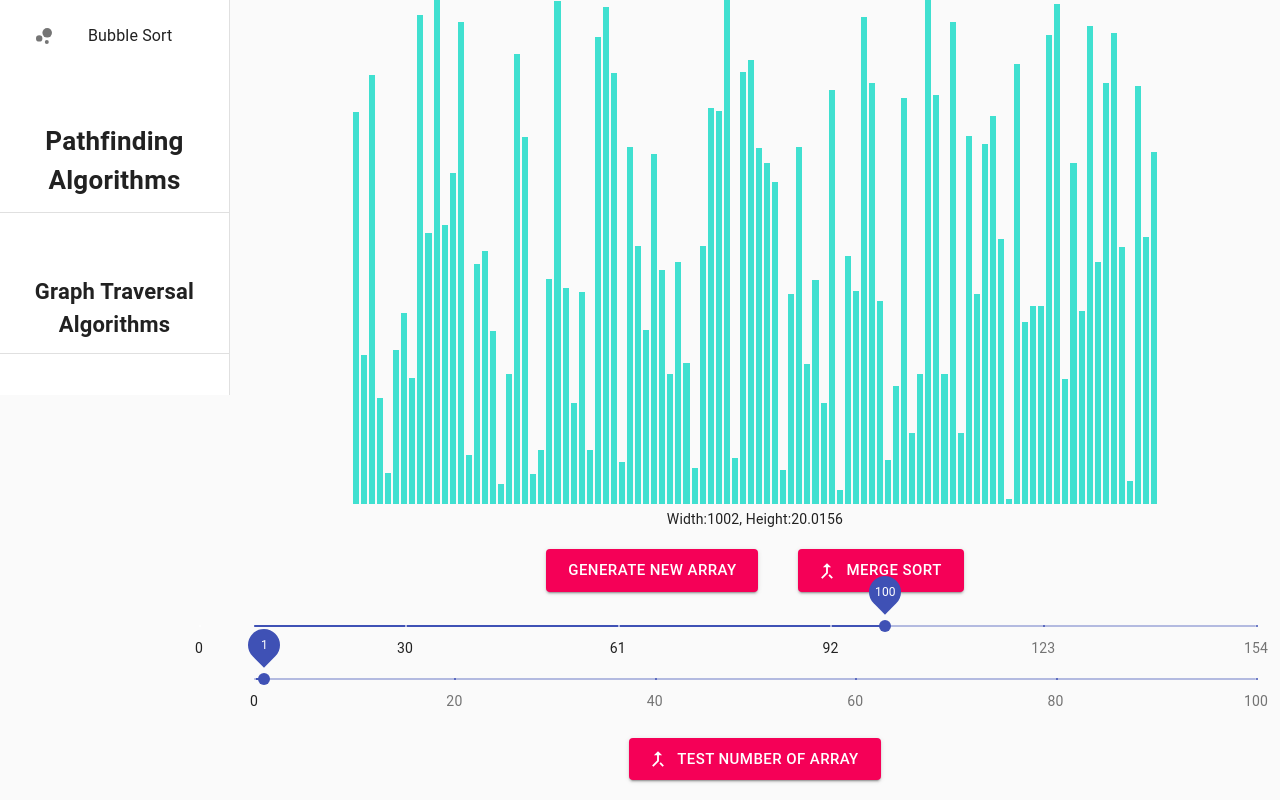
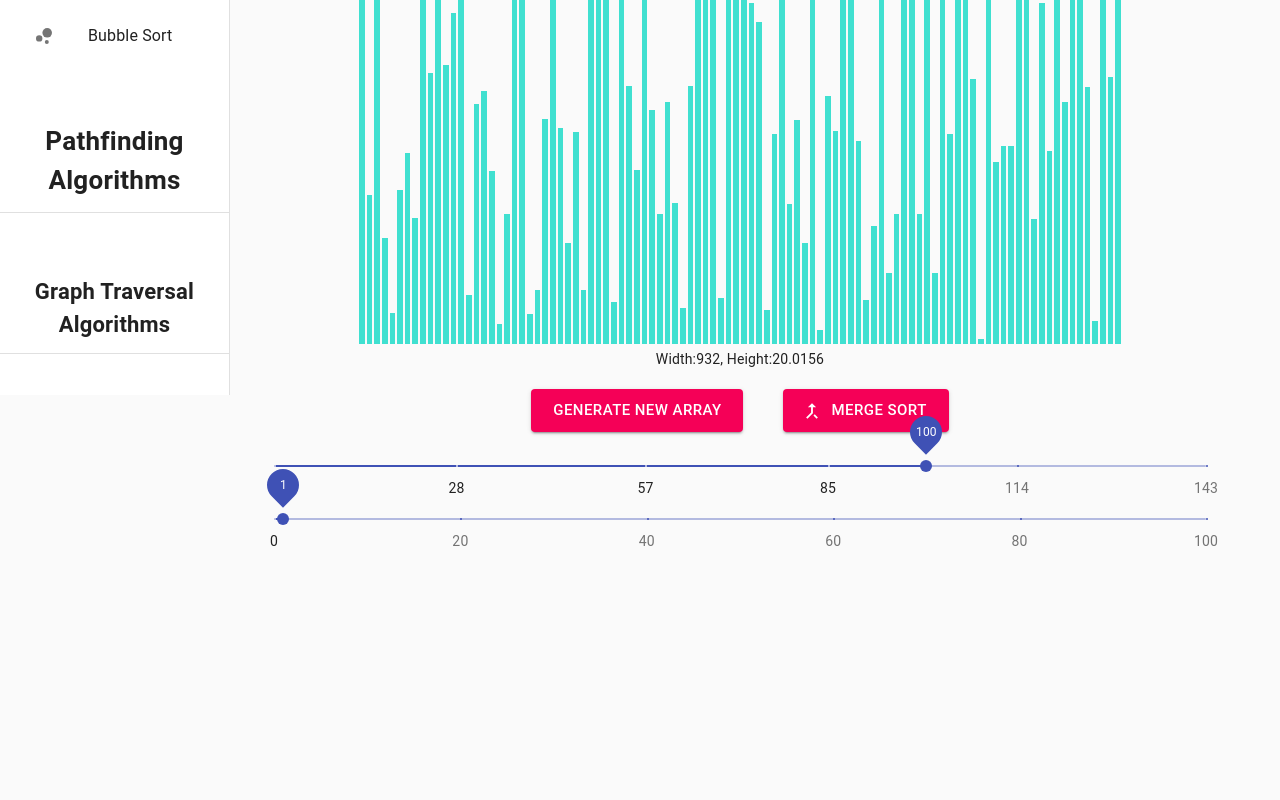
Before and after one commit to louishinohara/algorithm-visualizer, a React (Create React App) app: page / in a window 1280 px wide. Shown: the part 405-1205 px from the top of the page. After the commit the page ends 963 px from the top, so only its background shows below. Built offline with nearby package versions, Linux system fonts and the light colour scheme.

Commit message:
NavigationBar.js
Organize Files

```diff
--- a/src/Visualizer/SortingVisualizer/SortingVisualizer.css
+++ b/src/Visualizer/SortingVisualizer/SortingVisualizer.css
@@ -1,8 +1,6 @@
 .array-container{
     position: relative;
     top: 115px;
-
-    /* padding-top: 100, */
 }
 
 .array-bar {
@@ -14,3 +12,11 @@
     position: relative;
     top: 115px;
 }
+
+.bar-count-slider {
+
+}
+
+.timer-slider {
+
+}
--- a/src/Visualizer/SortingVisualizer/SortingVisualizer.jsx
+++ b/src/Visualizer/SortingVisualizer/SortingVisualizer.jsx
@@ -1,14 +1,11 @@
-import React, {useState, useEffect,PureComponent} from 'react';
-import './SortingVisualizer.css';
+import React from 'react';
 import { getMergeSortAnimations } from './sortingAlgorithms/mergeSort.js';
-// import {useWindowDimensions} from '../../components/windowDimensions.js';
-// import Container from '@material-ui/core/Container';
-// import { makeStyles } from '@material-ui/core/styles';
 import { Button } from '@material-ui/core';
 import MergeTypeIcon from '@material-ui/icons/MergeType';
 import Slider from '@material-ui/core/Slider';
-import ReactResizeDetector from 'react-resize-detector';
 import ResizeDetector from 'react-resize-detector';
+import './SortingVisualizer.css';
+
 // This is the main color of the array bars.
 const PRIMARY_COLOR = 'turquoise';
 
@@ -16,7 +13,7 @@ import ResizeDetector from 'react-resize-detector';
 const SECONDARY_COLOR = 'red';
 // # of Bars
 
-    // Speed of algorithm
+// Marks for the speed of algorithm on slider
     const speed = [
     {
         value: 0,
@@ -44,21 +41,14 @@ import ResizeDetector from 'react-resize-detector';
     },
     ];
 
-    // var arrayBar = {
-    //     width: '4px',
-    // };
-
-
-
 export default class SortingVisualizer extends React.Component {
-
     constructor(props) {
         super(props);
         this.state = {
             array: [],
             width: 0,
             height: 0,
-            barHeight: 0.85,   // Changes the size of the height of the bars to scale page
+            barHeight: 0.85,            // Changes the size of the height of the bars to scale page
             BAR_WIDTH: 4,
             ANIMATION_SPEED_MS: 1,
             NUMBER_OF_ARRAY_BARS: 100,   // Change this value for the number of bars (value) in the array.
@@ -85,7 +75,6 @@ export default class SortingVisualizer extends React.Component {
 // Changes the Number of Bars in the algorithm
     changeBarCount(bars) {
         var NUMBER_OF_ARRAY_BARS = bars;
-    // Need to get number of bars
         this.setState({NUMBER_OF_ARRAY_BARS});
         this.resetArray();
     }
@@ -96,15 +85,25 @@ export default class SortingVisualizer extends React.Component {
         this.setState({ANIMATION_SPEED_MS});
     }
 
+// Changes the max value of the slider depending on the width of the screen
     getDimensions(width,height) {
-        var barHeight = Math.floor(width / height) * .4;
+        // Changes the number of bars depending on the width of the screen
         var MAX_NUMBER_OF_BARS = Math.floor(width / 6.5);
 
+        // SETS THE MAX NUMBER OF BARS FOR THE PAGE
+        this.setState({MAX_NUMBER_OF_BARS});
+
+        // Sets the size of the bar width depending on the number of bars
         var BAR_WIDTH = width / (this.state.NUMBER_OF_ARRAY_BARS * 1.65);
         this.setState({BAR_WIDTH});
 
-    // SETS THE MAX NUMBER OF BARS FOR THE PAGE
-        this.setState({MAX_NUMBER_OF_BARS});
+        // Changes the height of the bar depending on the size of the screen
+        var barHeight = Math.floor(width / height) * .4;
+        // this.setState({barHeight});
+
+
+// NEED TO CREATE A FUNCTION THAT DECREASES THE CURRENT NUMBER OF ARRAY BARS IF THE SCREEN SIZE IS BEING SHRUNK
+
     // If the Current Number Of Bars exceeds the max amount of bars available on screen, make it max
         // if (this.state.NUMBER_OF_ARRAY_BARS > MAX_NUMBER_OF_BARS * .55) {
         //     var NUMBER_OF_ARRAY_BARS = MAX_NUMBER_OF_BARS;
@@ -181,9 +180,11 @@ export default class SortingVisualizer extends React.Component {
         ];
 // const classes = useStyles();
         return (
-            <div>
+            <div style={{
+                        paddingLeft: '250px',
+                        paddingRight: '50px'
+                        }}>
                 <div className="array-container">
-
                         {array.map((value,idx) => (
                     <div
                         className = "array-bar"
@@ -193,7 +194,6 @@ export default class SortingVisualizer extends React.Component {
                             height: `${value * this.state.barHeight}px`,
                             width : `${this.state.BAR_WIDTH}px`,
                                 }}>
-
                     </div>
                     ))}
                     <ResizeDetector
@@ -231,7 +231,7 @@ export default class SortingVisualizer extends React.Component {
                     </Button>
                     <Slider
                         defaultValue={this.state.NUMBER_OF_ARRAY_BARS}
-                        min={8}
+                        min={0}
                         max={this.state.MAX_NUMBER_OF_BARS}
                         aria-labelledby="discrete-slider-always"
                         step={1}
@@ -248,16 +248,6 @@ export default class SortingVisualizer extends React.Component {
                         marks={speed}
                         valueLabelDisplay="on"
                     />
-                    <Button
-                        variant="contained"
-                        color="secondary"
-                        style={{margin: 20}}
-                        size="large"
-                        startIcon={<MergeTypeIcon />}
-                        onClick={() => console.log(this.state.NUMBER_OF_ARRAY_BARS)}
-                    >
-                        Test Number of Array
-                    </Button>
 
                 </div>
             </div>
@@ -270,10 +260,6 @@ function randomIntFromInterval(min,max) {
     return Math.floor(Math.random() * (max - min + 1) + min);
 }
 
-// function valuetext(value) {
-//     return `${value}°F`;
-// }
-
 // https://www.youtube.com/watch?v=pFXYym4Wbkc
 
 // const useStyles = makeStyles((theme) => ({
--- a/src/components/NavigationBar.js
+++ b/src/components/NavigationBar.js
@@ -31,6 +31,7 @@ export default function ClippedDrawer() {
   const [openSorting, setOpenSorting] = React.useState(true);
   const [openPathfinding, setOpenPathfinding] = React.useState(false);
   const [openGraphTraversal, setOpenGraphTraversal] = React.useState(false);
+  const [chooseMergeSort, setMergeSortButton] = React.useState(true);
 
   const handleClickSorting = () => {
     setOpenSorting(!openSorting);
@@ -41,8 +42,12 @@ export default function ClippedDrawer() {
     setOpenPathfinding(!openPathfinding);
   };
 
-    const handleClickGraphTraversal = () => {
+  const handleClickGraphTraversal = () => {
     setOpenGraphTraversal(!openGraphTraversal);
+  };
+
+  const selectMergeSort = () => {
+    setMergeSortButton(!chooseMergeSort);
   };
 
   return (
@@ -108,7 +113,7 @@ export default function ClippedDrawer() {
                       <ListItemText primary="Selection Sort" />
               </ListItem>
 
-              <ListItem button className={classes.nested}>
+              <ListItem button className={classes.nested} onClick={selectMergeSort}>
                   <ListItemIcon>
                       <MergeTypeIcon />
                   </ListItemIcon>
@@ -230,7 +235,7 @@ export default function ClippedDrawer() {
       {/* <SortingVisualizer></SortingVisualizer> */}
 
       <Toolbar />
-            <Typography paragraph>
+            {/* <Typography paragraph>
               Lorem ipsum dolor sit amet, consectetur adipiscing elit, sed do eiusmod tempor incididunt
               ut labore et dolore magna aliqua. Rhoncus dolor purus non enim praesent elementum
               facilisis leo vel. Risus at ultrices mi tempus imperdiet. Semper risus in hendrerit
@@ -241,11 +246,37 @@ export default function ClippedDrawer() {
               imperdiet massa tincidunt. Cras tincidunt lobortis feugiat vivamus at augue. At augue eget
               arcu dictum varius duis at consectetur lorem. Velit sed ullamcorper morbi tincidunt. Lorem
               donec massa sapien faucibus et molestie ac.
-            </Typography>
-
+            </Typography> */}
+{/*
               <div classes={classes.sortingbars}>
 
                 {openSorting ? <SortingVisualizer></SortingVisualizer> : <div> Hidden </div> }
+
+              </div> */}
+
+              <div >
+
+                {chooseMergeSort ?
+                <div>
+                <Typography> Merge Sort </Typography>
+                <SortingVisualizer></SortingVisualizer>
+                </div>
+                  :
+                  <div>  </div>
+                  }
+
+              </div>
+
+              <div >
+
+                {openPathfinding ?
+                <div>
+                <Typography> Merge Sort </Typography>
+                <SortingVisualizer></SortingVisualizer>
+                </div>
+                  :
+                  <div>  </div>
+                  }
 
               </div>
 
@@ -257,7 +288,7 @@ export default function ClippedDrawer() {
 
 const useStyles = makeStyles((theme) => ({
   root: {
-    display: 'flex',
+    // display: 'flex',
   },
   appBar: {
     zIndex: theme.zIndex.drawer + 1,
```
Also changed, not shown: src/components/windowDimensions.js (deleted, +0 -24 lines). Lines whose indentation alone changed are shown as unchanged.
